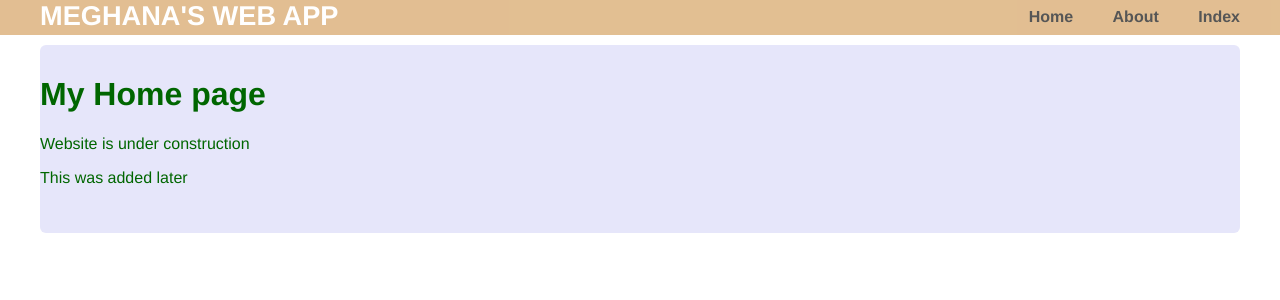
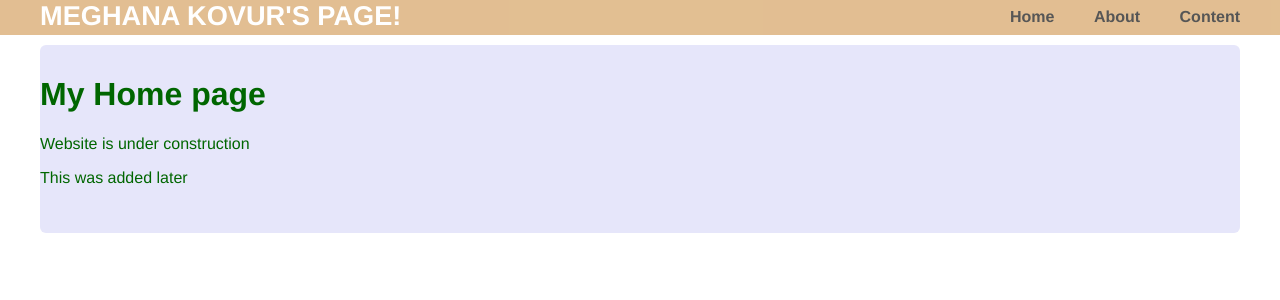
Before and after one commit to megha2503/Python_Projects, a Flask app: page / in a window 1280 px wide. Shown: the top 300 px of the page. Run offline with Flask 2, Linux system fonts and the light colour scheme.

Commit message:
minor update

```diff
--- a/Flask_Website/Demo/templates/layout.html
+++ b/Flask_Website/Demo/templates/layout.html
@@ -1,24 +1,25 @@
 <!DOCTYPE html>
 <html>
   <head>
-      <title>Meghana Kovur</title>
-      <link rel="stylesheet" href="{{url_for('static',filename='css/main.css')}}"></head>
+    <title>Meghana Kovur</title>
+    <link rel="stylesheet" type="text/css" href="{{ url_for('static', filename='css/main.css') }}">
+  </head>
   <body>
     <header>
       <div class="container">
-        <h1 class="logo">Meghana's Web app</h1>
+        <h1 class="logo">Meghana Kovur's Page!</h1>
         <strong><nav>
           <ul class="menu">
             <li><a href="{{ url_for('home') }}">Home</a></li>
             <li><a href="{{ url_for('about') }}">About</a></li>
-            <li><a href="{{ url_for('index') }}">Index</a></li>
+            <li><a href="{{ url_for('index') }}">Content</a></li>
           </ul>
         </nav></strong>
       </div>
     </header>
     <div class="container">
-        {%block content%}
-        {%endblock%}
+      {% block content %}
+      {% endblock %}
     </div>
   </body>
 </html>
```
